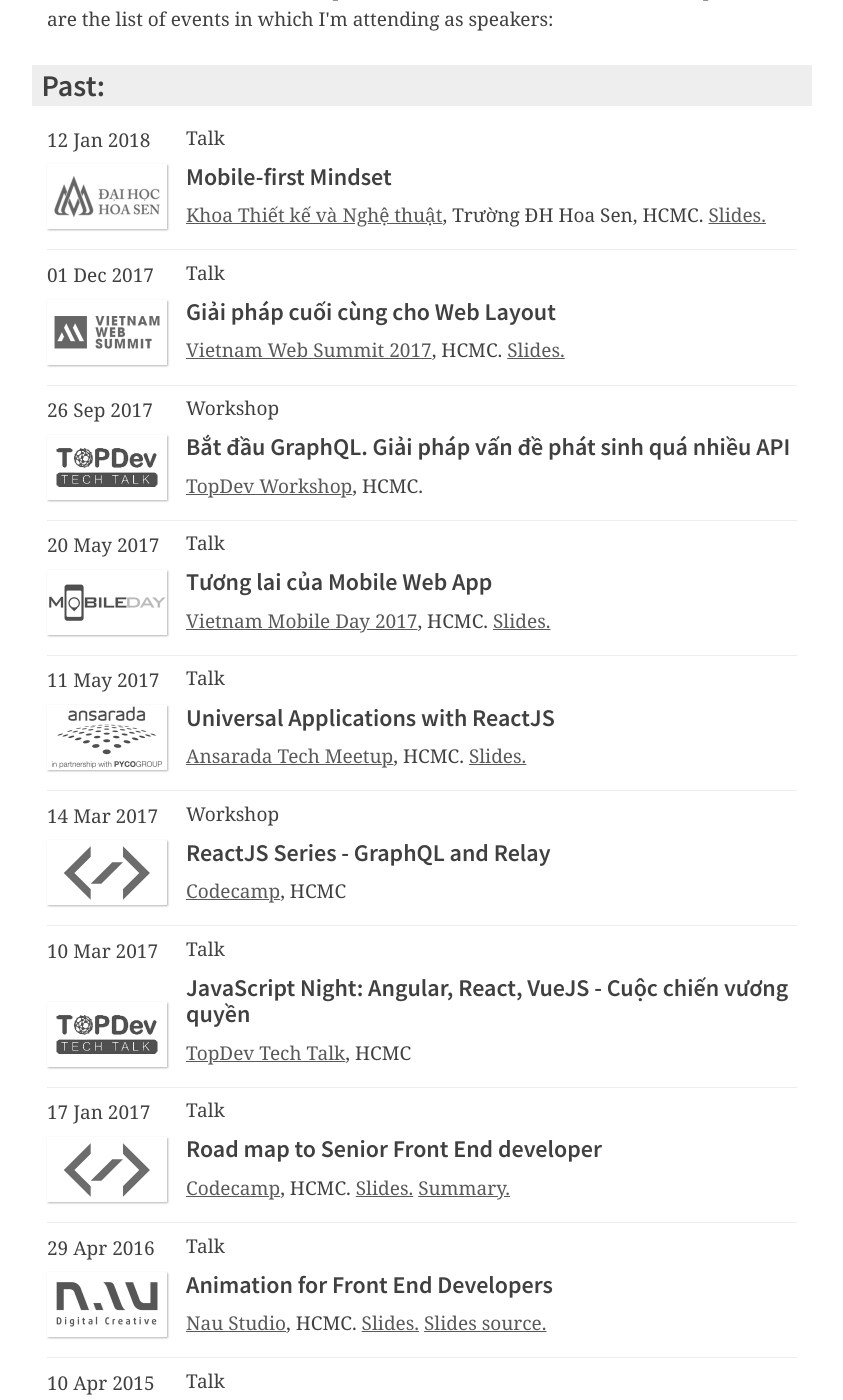
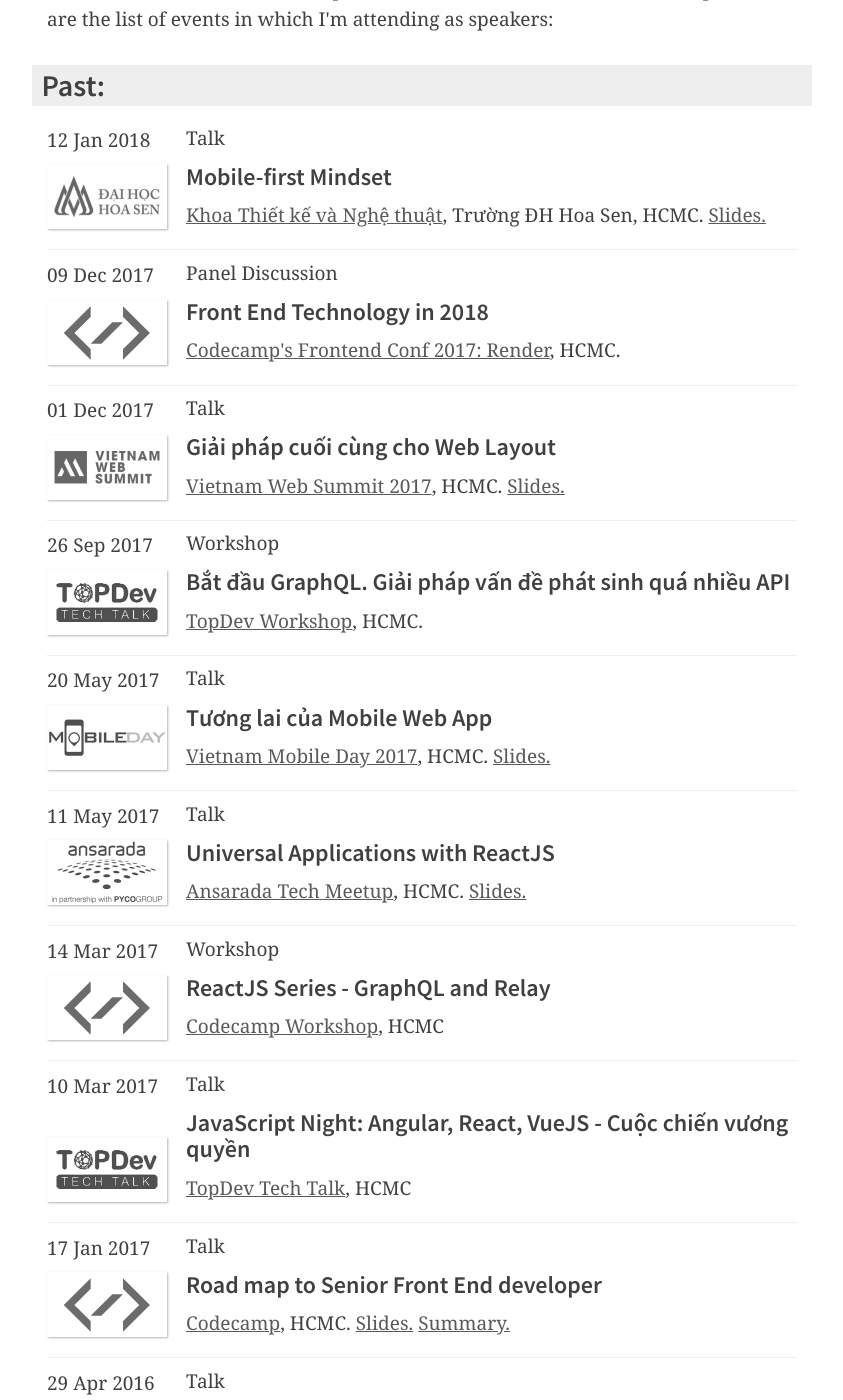
Before and after one commit to trongthanh/int3ractive.com, a Jekyll site: the page built from speaking.html, in a window 1280 px wide and 1400 px high, scrolled down 538 px. Shown: the whole window, without its empty margins (218-1061 px from the left). Built offline with Jekyll 4.4.1, drawn with Linux system fonts in a browser that asks for light colours; nearby versions of some CDN libraries.

Commit message:
Enhance SEO title; Update speaking page;

```diff
--- a/_includes/head.html
+++ b/_includes/head.html
@@ -3,9 +3,12 @@
 	<meta charset="utf-8">
 	<meta http-equiv="X-UA-Compatible" content="IE=edge">
 	<meta name="viewport" content="width=device-width, initial-scale=1">
-	<title>{% if page.title %}{{ page.title }} - {% endif %}{{ site.seo_title }} </title>
+	{% if page.layout == 'post'
+	%}<title>{{ page.title }} - {{ site.title}}</title>
+	{% else
+	%}<title>{% if page.title %}{{ page.title }} - {% endif %}{{ site.seo_title }}</title>
+	{% endif %}
 	{% seo title=false %}
-
 	<link rel="canonical" href="{{ page.url | replace:'index.html','' | prepend: site.baseurl | prepend: site.url }}">
 	<link rel="pingback" href="https://webmention.io/int3ractive.com/xmlrpc" />
 	<link rel="webmention" href="https://webmention.io/int3ractive.com/webmention" />
--- a/_layouts/page.html
+++ b/_layouts/page.html
@@ -8,7 +8,7 @@
         <div class="row">
             <div class="col-lg-8 col-lg-offset-2 col-md-10 col-md-offset-1">
                 <div class="site-heading">
-                    <h1>{% if page.title %}{{ page.title }}{% else %}{{ site.title }}{% endif %}</h1>
+                    <h1>{% if page.title and page.title != 'Home' %}{{ page.title }}{% else %}{{ site.title }}{% endif %}</h1>
                     <hr class="small">
                     <span class="subheading">{{ page.subtitle }}</span>
                 </div>
--- a/index.html
+++ b/index.html
@@ -1,5 +1,6 @@
 ---
 layout: page
+title: "Home"
 subtitle: "A writing playground and technical journal by Trần Trọng Thanh"
 description: "The writing playground and technical journal of Trần Trọng Thanh, Front End architect, JS developer, speaker, husband and father, from Ho Chi Minh city, Vietnam"
 image: img/home-bg.jpg
--- a/speaking.html
+++ b/speaking.html
@@ -19,6 +19,15 @@
 			<h3 class="events__item__title">Mobile-first Mindset</h3>
 			<a href="https://www.facebook.com/events/753104714884481">Khoa Thiết kế và Nghệ thuật</a>, Trường ĐH Hoa Sen, HCMC.
 			<a href="https://www.slideshare.net/TrongThanh3/mobile-first-design-mindset">Slides.</a>
+		</address>
+	</li>
+	<li class="events__item">
+		<time class="events__item__time" datetime="2017-12-09T19:00:00+07:00">09 Dec 2017</time>
+		<img class="events__item__logo" src="img/logos/event-logo-codecamp.png" alt="CodeCamp conference"">
+		<address class="events__item__desc">
+			<div class="events__item__type">Panel Discussion</div>
+			<h3 class="events__item__title">Front End Technology in 2018</h3>
+			<a href="https://www.facebook.com/events/132056970774241/">Codecamp's Frontend Conf 2017: Render</a>, HCMC.
 		</address>
 	</li>
 	<li class="events__item">
@@ -66,7 +75,7 @@
 		<address class="events__item__desc">
 			<div class="events__item__type">Workshop</div>
 			<h3 class="events__item__title">ReactJS Series - GraphQL and Relay</h3>
-			<a href="https://www.facebook.com/events/260282711064419">Codecamp</a>, HCMC
+			<a href="https://www.facebook.com/events/260282711064419">Codecamp Workshop</a>, HCMC
 		</address>
 	</li>
 	<li class="events__item">
@@ -86,7 +95,7 @@
 			<h3 class="events__item__title">Road map to Senior Front End developer</h3>
 			<a href="https://www.facebook.com/events/131046147379311">Codecamp</a>, HCMC.
 			<a href="http://bit.ly/codecamp-fe2017">Slides.</a>
-			<a href="https://medium.com/@carloskim/event-sum-up-web-senior-front-end-developer-2017-db4c1d634389#.l4jd2kiyk">Summary.</a>
+			<a href="https://medium.com/@carloskim/event-sum-up-web-senior-front-end-developer-2017-db4c1d634389#.l4jd2kiyk" title="Summary by Desmond Kam">Summary.</a>
 		</address>
 	</li>
 	<li class="events__item">
```
